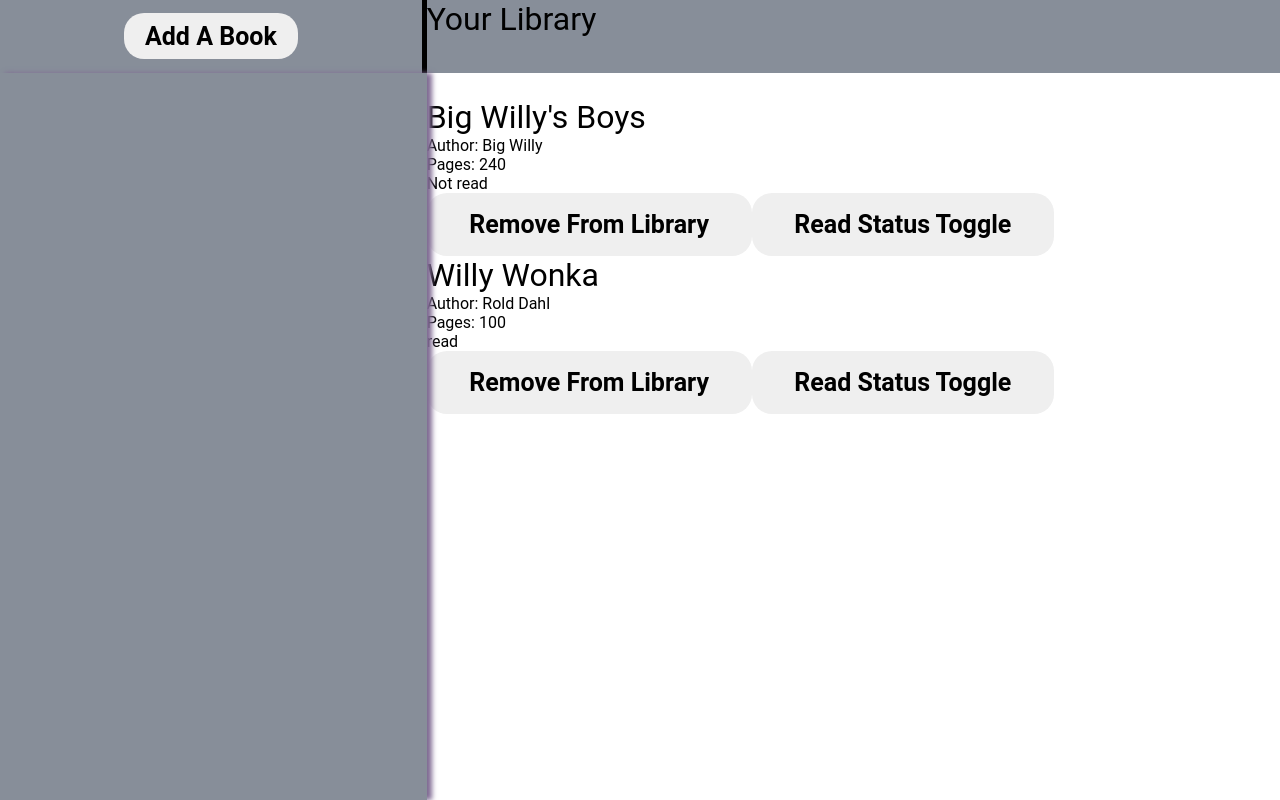
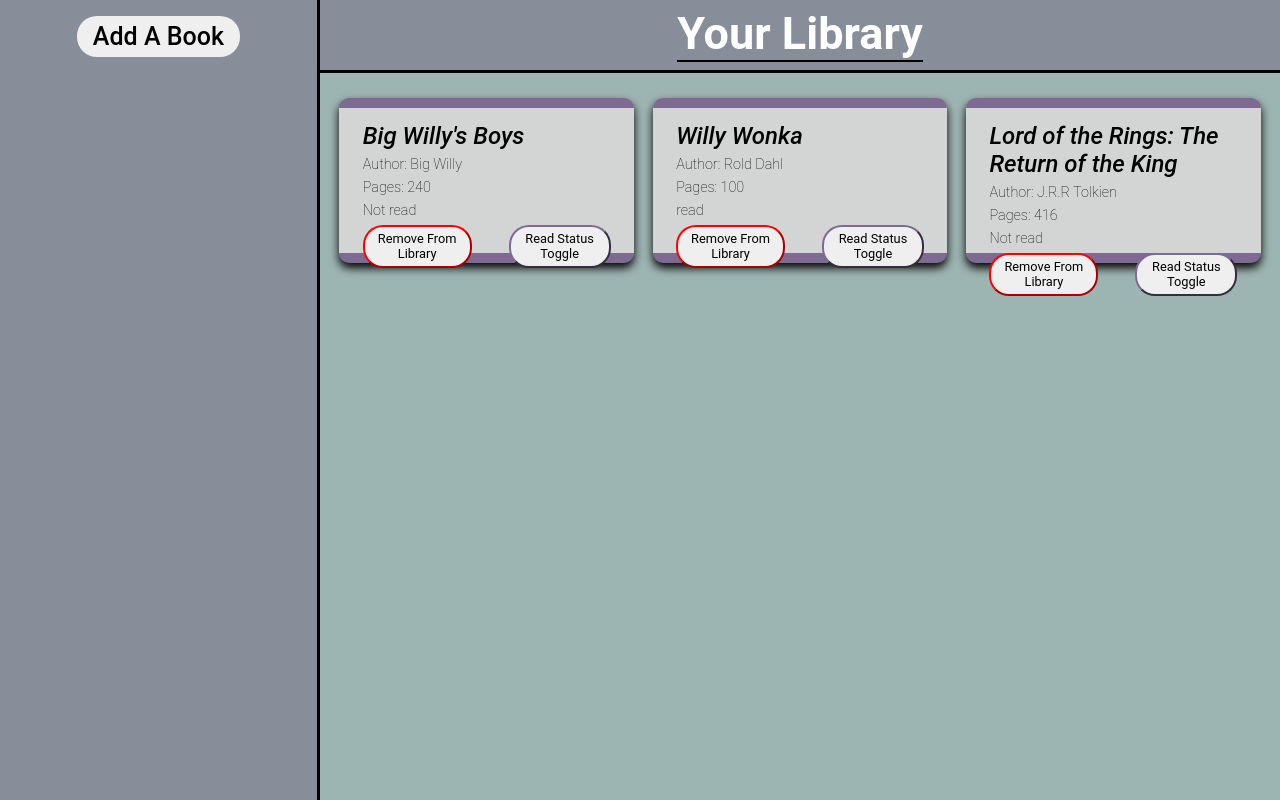
Before and after one commit to joshp423/Library, a plain HTML site: page index.html in a window 1280 px wide. Drawn offline with Linux system fonts and the light colour scheme.

Commit message:
Formatting changes

```diff
--- a/helper.js
+++ b/helper.js
@@ -1,6 +1,6 @@
 const myLibrary = [];
 const bookCards = document.getElementById("bookCards");
-let clicked = false;
+let formActive = false;
 
 function Book(title, author, pages, read) {
     if (!new.target) {
@@ -19,7 +19,7 @@ function addBookToLibrary(title, author, pages, read) {
 
 function displayLibrary(myLibrary) {
     for (books in myLibrary) {
-        let div = document.createElement("div");
+        const div = document.createElement("div");
         const title = document.createElement("h1");
         const author = document.createElement("p");
         const pages = document.createElement("p");
@@ -27,6 +27,7 @@ function displayLibrary(myLibrary) {
         const removeButton = document.createElement("button");
         const readStatusButton = document.createElement("button");
         const buttonDiv = document.createElement("div");
+        const hr = document.createElement("hr");
 
         readStatusButton.classList.add("readStatusButton");
         readStatusButton.innerText = "Read Status Toggle";
@@ -44,11 +45,13 @@ function displayLibrary(myLibrary) {
 
 const addButton = document.getElementById("addBookButton");
 
-addButton.addEventListener('click', function(clicked) {
-    if (clicked === true) {
+addButton.addEventListener('click', function() {
+    console.log(formActive)
+
+    if (formActive === true) {
         return;
     }
-    clicked = true;
+    formActive = true;
     const sidebarform = document.getElementById("sidebarForm");
     const formContainer = document.getElementById("formContainer")
 
@@ -104,6 +107,7 @@ addButton.addEventListener('click', function(clicked) {
     sidebarform.appendChild(submitButton)
 
     formContainer.style.display = "grid"
+    sidebarform.style.border = "2px solid #7F6A93"
 
 });
 
@@ -111,5 +115,5 @@ addButton.addEventListener('click', function(clicked) {
 
 addBookToLibrary("Big Willy's Boys", "Big Willy", 240, "Not read");
 addBookToLibrary("Willy Wonka", "Rold Dahl", 100, "read");
-
+addBookToLibrary("Lord of the Rings: The Return of the King", "J.R.R Tolkien", 416, "Not read");
 displayLibrary(myLibrary);
--- a/style.css
+++ b/style.css
@@ -9,19 +9,87 @@
 
 .container {
     display: grid;
-    grid-template: 1fr 10fr / 3fr 6fr;
+    grid-template: 1fr 10fr / 2fr 6fr;
     height: 100vh;
 }
 
 .header {
     grid-area: 1 / 2 / 1 / 3;
+    display: grid;
     align-items: center;
+    justify-items: center;
     background-color: #878e99;
+    border-bottom: 3px solid black;
+    position: relative;
+}
+
+.header>h1 {
+    font-weight: 700;
+    border-bottom: 2px solid black;
+    font-size: 45px;
+    color: white;
 }
 
 #bookCards {
     grid-area: 2 / 2 / 3 / 3;
-    margin-top: 25px;
+    padding-top: 25px;
+    padding-left: 2%;
+    padding-right: 2%;
+    background-color: #9DB5B2;
+    display: grid;
+    grid-template: repeat(auto-fill, minmax(20%, 1fr)) / repeat(3, 1fr);
+    gap:2%;
+}
+
+#bookCards>div {
+    /* display: flex;
+    flex-direction: column;
+    align-items: flex-start; */
+    display: grid;
+    grid-template-rows: 2fr repeat(4, 1fr);
+    gap: 5%;
+    background-color: #d3d5d4;
+    padding: 5%;
+    padding-left: 8%;
+    padding-right: 8%;
+    border-top: 10px solid #7F6A93;
+    border-bottom: 10px solid #7F6A93;
+    border-radius: 10px;
+    box-shadow: 0px 5px 10px black;
+}
+
+#bookCards>div>h1 {
+    font-weight: 550;
+    font-size: 150%;
+    align-self: center;
+    font-style: italic;
+}
+
+#bookCards>div>p {
+    font-weight: 100;
+    font-size: 90%;
+}
+
+#bookCards>div>div {
+    display: flex;
+    gap: 15%;
+}
+
+#bookCards>div>div>button {
+    justify-self: center;
+    font-size: 80%;
+    border-radius: 20px;
+    padding: 2%;
+    padding-left: 5%;
+    padding-right: 5%;
+}
+
+.removeButton {
+    border-color: red;
+}
+
+.readStatusButton {
+    border-color: #7F6A93;
 }
 
 .sidebar {
@@ -30,14 +98,14 @@
     align-items: center;
     justify-content: center;
     background-color: #878e99;
-    border-right: 5px solid black;
+    border-right: 3px solid black;
 }
 
 #formContainer {
     grid-template-rows: 1fr 1fr;
     background-color: #878e99;
     display: block;
-    box-shadow: 5px 0px 5px #7F6A93;
+    border-right: 3px solid black;
 }
 
 #sidebarForm {
@@ -75,6 +143,8 @@ input {
     min-width: 80%;
     border-radius: 15px;
     border-style: none;
+    padding-left: 4%;
+    padding-right: 4%;
 }
 
 select {
@@ -82,12 +152,13 @@ select {
     justify-self: center;
     padding: 2%;
     border-radius: 15px;
+    border-style: none;
 }
 
-button {
+#addBookButton, #submitButton {
     justify-self: center;
     font-size: 25px;
-    font-weight: 600;
+    font-weight: 500;
     border-radius: 20px;
     border-style: none;
     padding: 2%;
```
